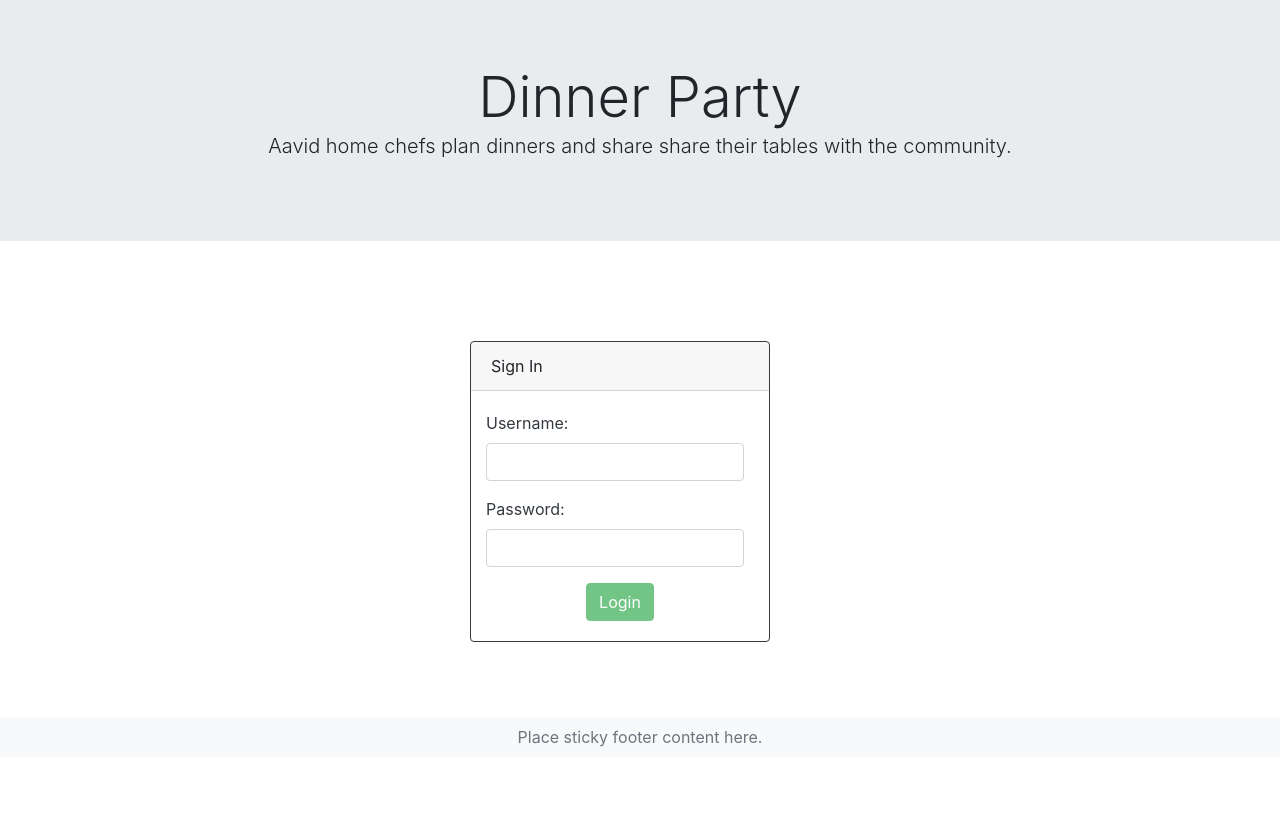
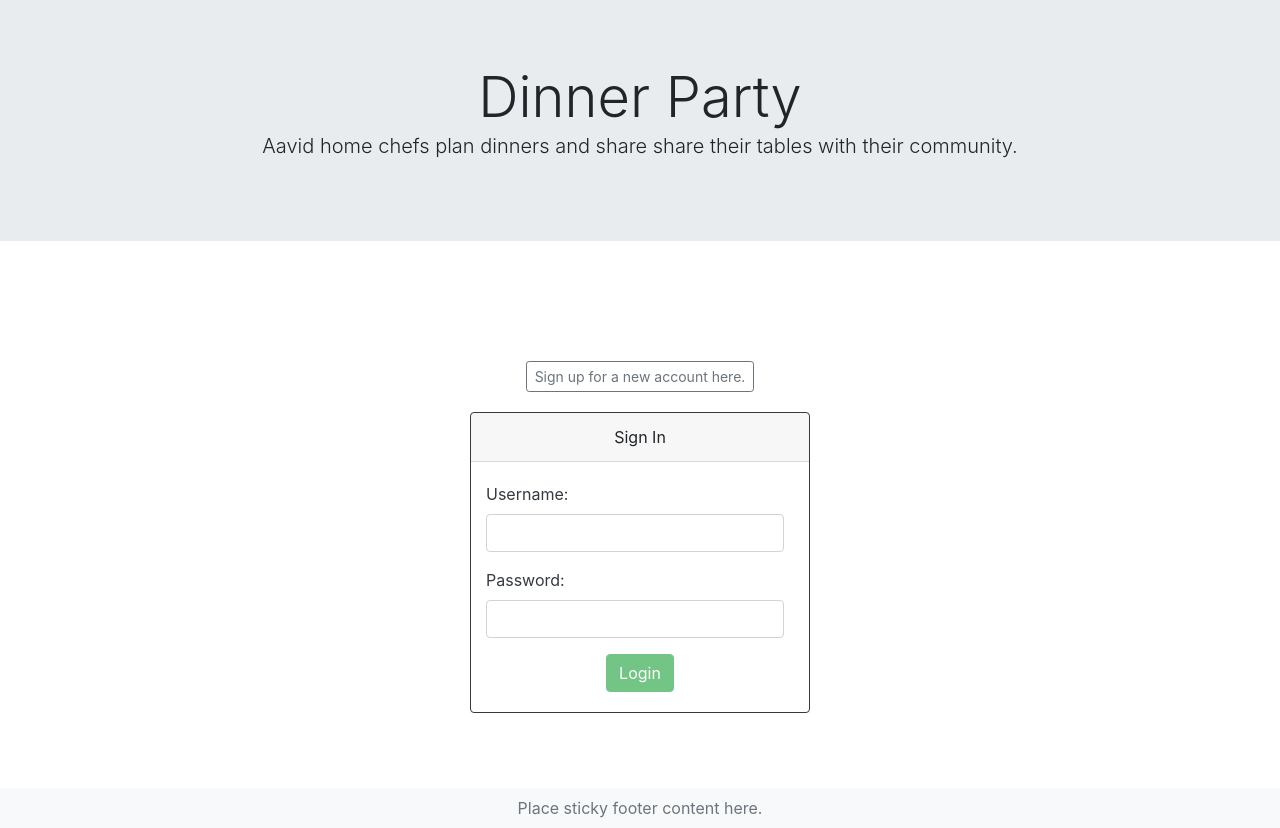
Before and after one commit to joeldelatte/Poject_3_Dinner_Party, a React (Create React App) app in the folder client/: page / in a window 1280 px wide. Before the commit the page ends 800 px from the top, so only its background shows below. Built offline with nearby package versions, Linux system fonts and the light colour scheme; no server answers.

Commit message:
adds sign up button for onClick

```diff
--- a/client/src/containers/Landing/Jumbotron.js
+++ b/client/src/components/Jumbotron.js
@@ -10,10 +10,10 @@ export default function Jumbotron() {
 
     return (
         <>
-          <div className="jumbotron jumbotron-fluid" style={styles.spaceItOut}>
+          <div className="row jumbotron jumbotron-fluid" style={styles.spaceItOut}>
             <div className="container-fluid">
                 <div className="display-4 text-center">Dinner Party</div>
-                <p className="lead text-center">Aavid home chefs plan dinners and share share their tables with the community.</p>
+                <p className="lead text-center">Aavid home chefs plan dinners and share share their tables with their community.</p>
             </div>
           </div>
         </>
--- a/client/src/components/SignIn/SignIn.js
+++ b/client/src/components/SignIn/SignIn.js
@@ -28,7 +28,7 @@ export default function SignIn() {
           <div className="col-md-4"></div>
           <div className="col-md-4">
             <div className="card border-dark">
-              <div className="card-header">Sign In</div>
+              <div className="card-header text-center">Sign In</div>
               <form className="card-body text-dark" >
                 <div className="form-group">
                   <label htmlFor="username" className="form-row">Username:</label>
--- a/client/src/components/SignIn/style.css
+++ b/client/src/components/SignIn/style.css
@@ -1,7 +1,3 @@
-.card {
-    max-width: 300px;
-}
-
 .middle {
     display: flex;
 }
--- a/client/src/containers/Landing/Landing.js
+++ b/client/src/containers/Landing/Landing.js
@@ -1,6 +1,6 @@
 import React from "react";
-import Jumbotron from "./Jumbotron";
-import Footer from "./Footer"
+import Jumbotron from "../../components/Jumbotron";
+import Footer from "../../components/Footer"
 import SignIn from "../../components/SignIn/SignIn";
 
 const styles = {
@@ -8,6 +8,10 @@ const styles = {
     maxWidth: '100%',
     paddingLeft: 0,
     paddingRight: 0
+  },
+  buttonSpacer: {
+    marginTop: 20,
+    marginBottom: 20
   }
 }
 
@@ -15,6 +19,9 @@ export default function Landing() {
     return (
         <div className="container" style={styles.keepIt}>
           <Jumbotron />
+          <div className="row justify-content-center">
+            <button className="btn btn-outline-secondary btn-sm" style={styles.buttonSpacer} >Sign up for a new account here.</button>
+          </div>
           <SignIn />
           <Footer />
         </div>
```
Also changed, not shown: client/src/components/SignUp/SignUp.js (+52 -0 lines), client/src/components/Footer.js (renamed from client/src/containers/Landing/Footer.js).
